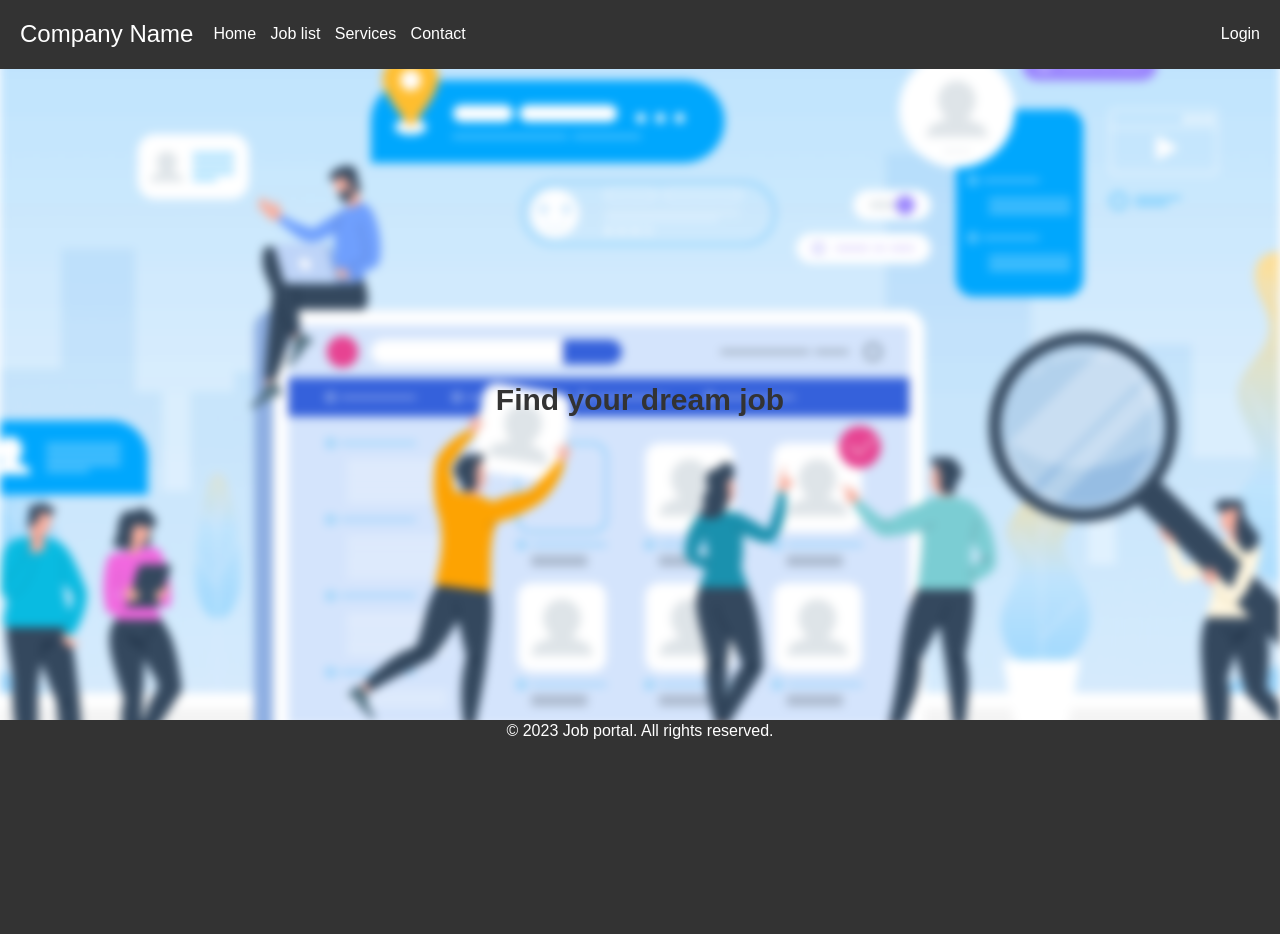
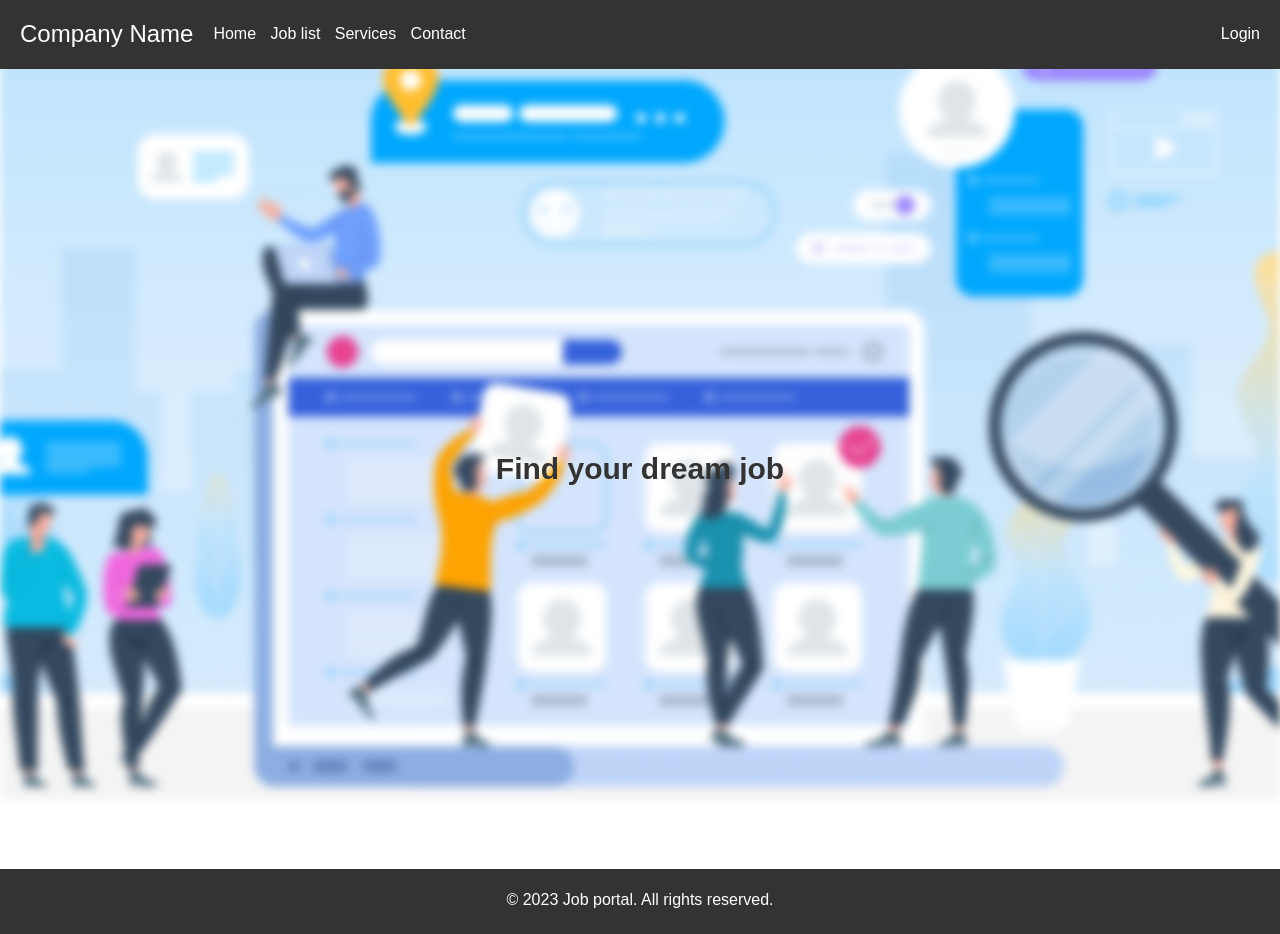
Before and after one commit to MyrHlorid/FinalProject, a Django app: page / in a window 1280 px wide. Before the commit the page ends 739 px from the top, so only its background shows below. Run offline with Django 3.2, Linux system fonts and the light colour scheme; some libraries are stand-ins or nearby versions.

Commit message:
fix footer

```diff
--- a/templates/base.html
+++ b/templates/base.html
@@ -10,6 +10,7 @@
     <link rel="stylesheet" href="{% static 'main.css' %}">
 </head>
 <style>
+
       .header {
       background-color: #333;
       color: #fff;
@@ -40,16 +41,17 @@
     }
     .footer {
         background-color: #333;
+        height: 65px;
         color: #fff;
-        position: absolute;
+        padding: 20px;
         text-align: center;
-        left: 0;
-        bottom: 0;
-        width: 100%;
-        height: 80px;
     }
-    .content{
-      height: 80%;
+    .content {
+        min-height: calc(100vh - 150px); /* Subtract header and footer heights */
+    }
+    .content-wrapper {
+        position: relative;
+        padding-bottom: 150px; /* Add footer height */
     }
     .words{
         position: absolute;
@@ -85,6 +87,7 @@
         margin-right: 10px;
         align-items: end;
     }
+
 </style>
 <body>
     <header class="header">
@@ -96,25 +99,24 @@
                 <li><a href="#">Services</a></li>
                 <li><a href="#">Contact</a></li>
             </ul>
-
             {% if user.is_authenticated %}
                 <div class="authenticated">
                     <a class="logout" href="/logout">Logout</a>
                     <p class="welcome">Welcome, {{user.username}}</p>
                 </div>
-
             {% else %}
                 <a class="login" href="/login">Login</a>
             {% endif %}
         </nav>
     </header>
+    <div class="content-wrapper">
         {% block content %}
             <div class="content">
                 <div class="background_class"></div>
                 <h1 class="words">Find your dream job</h1>
             </div>
         {% endblock %}
-
+    </div>
     <footer class="footer">
         <p>&copy; 2023 Job portal. All rights reserved.</p>
     </footer>
```
Lines whose indentation alone changed are shown as unchanged.
